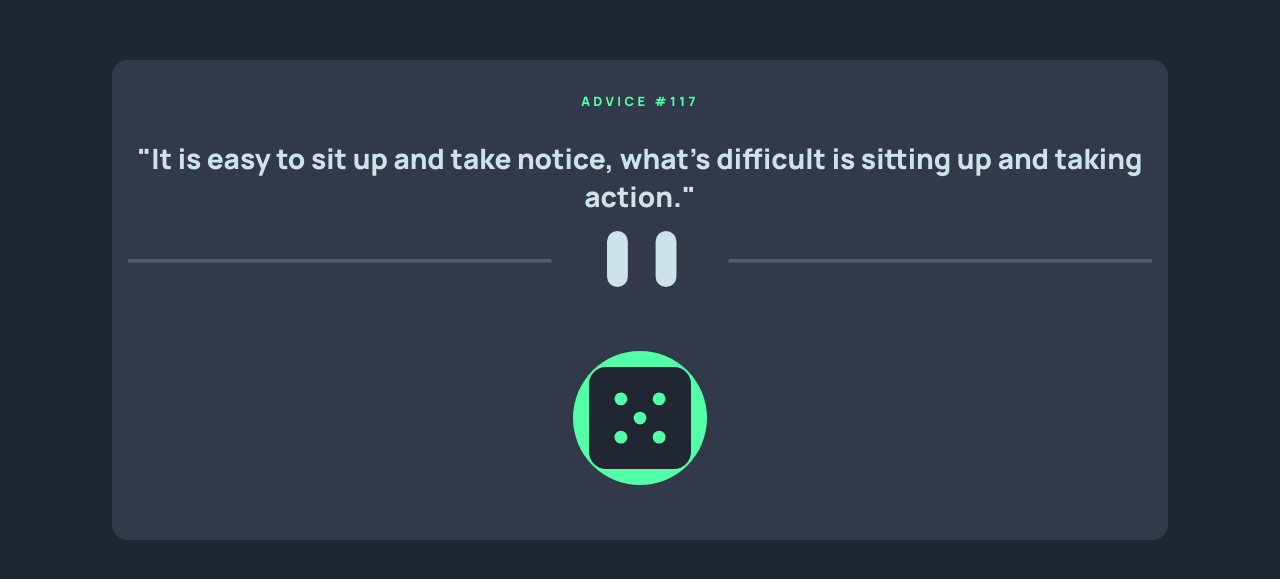
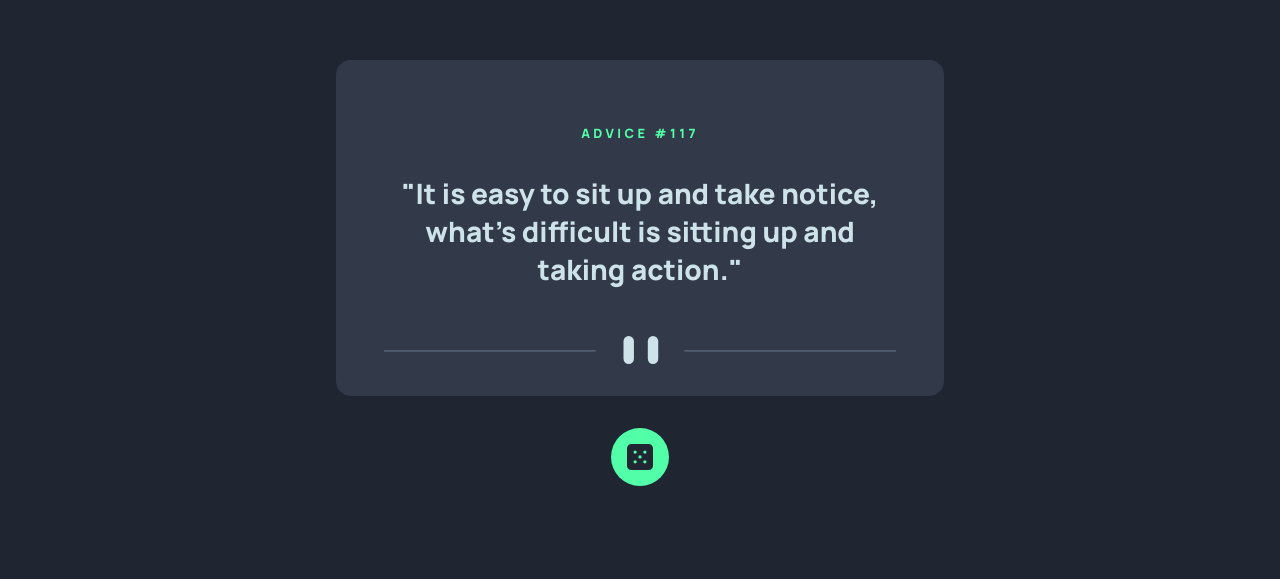
Before and after one commit to andreimihai2305/advice-generator, a plain HTML site: page index.html in a window 1280 px wide. Shown: the part 319-898 px from the top of the page. Drawn offline with Linux system fonts and the light colour scheme.

Commit message:
starting work on desktop page

```diff
--- a/styles.css
+++ b/styles.css
@@ -9,9 +9,6 @@ main {
     background-color:  hsl(217, 19%, 24%);
     margin: 30% auto;
     border-radius: 15px;
-    /* display: flex;
-    flex-direction: column;
-    justify-content: center;  */
 }
 
 section {
@@ -53,6 +50,7 @@ div {
     display: flex;
     align-items: center;
     justify-content: center;
+    cursor: pointer;
 }
 
 .icon {
@@ -60,3 +58,28 @@ div {
     /* padding: 1rem; */
 
 }
+
+@media only screen and (min-width: 375px) {
+    main {
+        width: 40vw;
+        height: 30vh;
+        padding: 3rem;
+        cursor: default;
+    }
+    body {
+        height: 100vh;
+    }
+    h1 {
+        margin-bottom: 3rem;
+    }
+    p {
+        margin: 1rem auto;
+    }
+
+    div {
+        display: flex;
+        align-items: center;
+        justify-content: center;
+        width: 5%;
+    }
+}
```
